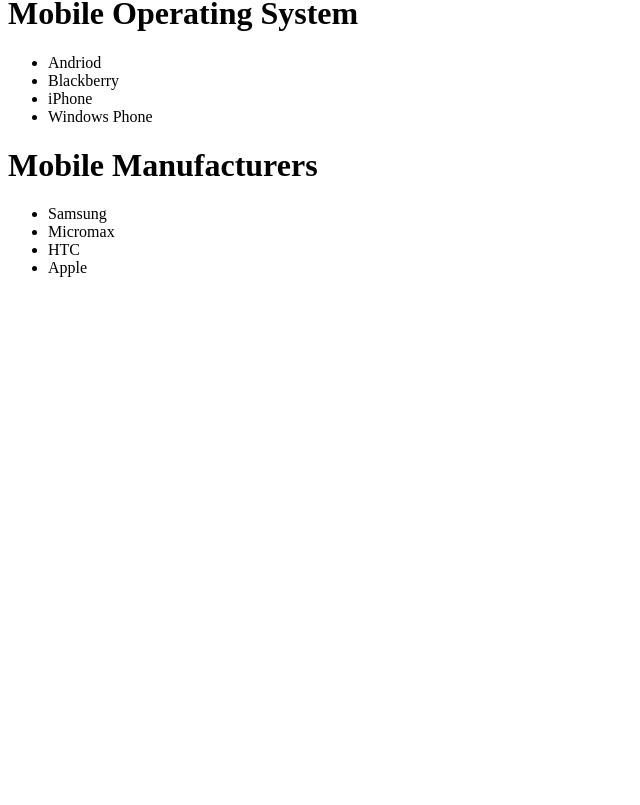
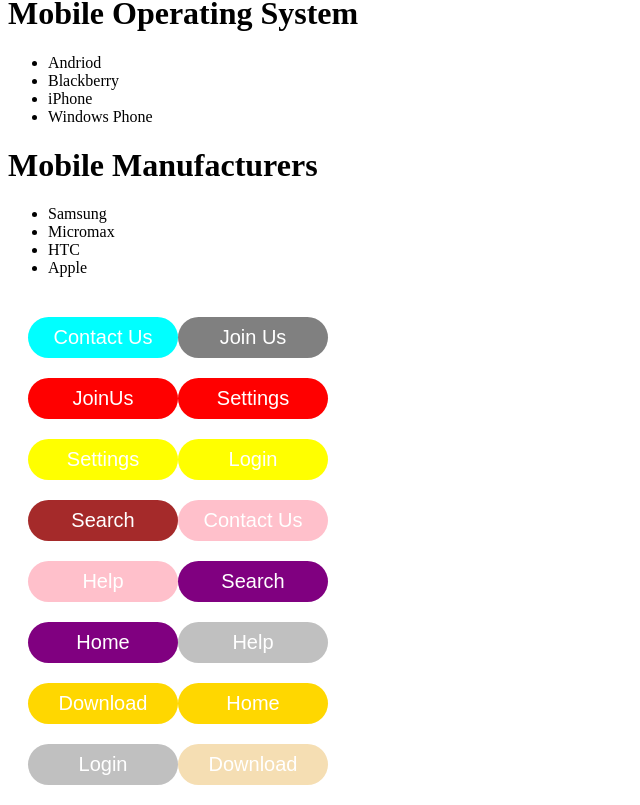
Before and after one commit to swethav08711/React-Assignment, a React (Create React App) app: page / in a window 1280 px wide. Shown: the part 518-1323 px from the top of the page, without its empty margins (0-640 px from the left). Before the commit the page ends 811 px from the top, so only its background shows below. Built offline with nearby package versions, Linux system fonts and the light colour scheme.

Commit message:
assignment2

```diff
--- a/src/App.js
+++ b/src/App.js
@@ -3,6 +3,19 @@
 import { Task } from "./Input/Task"
 import { CssModel } from "./cssModel/CssModel"
 import { Cards } from "./ReactMobileOS/Cards"
+import { ContactUs } from "./Menu/ContactUs"
+import { JoinUs } from "./Menu/JoinUs"
+import { Settings } from "./Menu/Settings"
+import { Search } from "./Menu/Search"
+import { Help } from "./Menu/Help"
+import { Home } from "./Menu/Home"
+import { Download } from "./Menu/Download"
+import { Login } from "./Menu/Login"
+import { Button } from "./Menu2/Button"
+const style1 = {
+  display: "flex",
+  margin: "20px",
+}
 export default function App() {
   return (
     <div>
@@ -10,6 +23,21 @@
       <Task />
       <CssModel />
       <Cards />
+      <div style={style1}>
+        <div>
+          <ContactUs />
+          <JoinUs />
+          <Settings />
+          <Search />
+          <Help />
+          <Home />
+          <Download />
+          <Login />
+        </div>
+        <div>
+          <Button />
+        </div>
+      </div>
     </div>
   )
 }
--- /dev/null
+++ b/src/Menu/ContactUs.jsx
@@ -0,0 +1,13 @@
+import React from "react"
+import styles from "./Menu.module.css"
+
+function ContactUs() {
+  return (
+    <>
+      <button className={styles.button} style={{ backgroundColor: "cyan" }}>
+        Contact Us
+      </button>
+    </>
+  )
+}
+export { ContactUs }
--- /dev/null
+++ b/src/Menu/Download.jsx
@@ -0,0 +1,13 @@
+import React from "react"
+import styles from "./Menu.module.css"
+
+function Download() {
+  return (
+    <>
+      <button className={styles.button} style={{ backgroundColor: "gold" }}>
+        Download
+      </button>
+    </>
+  )
+}
+export { Download }
--- /dev/null
+++ b/src/Menu/Help.jsx
@@ -0,0 +1,13 @@
+import React from "react"
+import styles from "./Menu.module.css"
+
+function Help() {
+  return (
+    <>
+      <button className={styles.button} style={{ backgroundColor: "pink" }}>
+        Help
+      </button>
+    </>
+  )
+}
+export { Help }
--- /dev/null
+++ b/src/Menu/Home.jsx
@@ -0,0 +1,13 @@
+import React from "react"
+import styles from "./Menu.module.css"
+
+function Home() {
+  return (
+    <>
+      <button className={styles.button} style={{ backgroundColor: "Purple" }}>
+        Home
+      </button>
+    </>
+  )
+}
+export { Home }
--- /dev/null
+++ b/src/Menu/JoinUs.jsx
@@ -0,0 +1,13 @@
+import React from "react"
+import styles from "./Menu.module.css"
+
+function JoinUs() {
+  return (
+    <>
+      <button className={styles.button} style={{ backgroundColor: "red" }}>
+        JoinUs
+      </button>
+    </>
+  )
+}
+export { JoinUs }
--- /dev/null
+++ b/src/Menu/Login.jsx
@@ -0,0 +1,13 @@
+import React from "react"
+import styles from "./Menu.module.css"
+
+function Login() {
+  return (
+    <>
+      <button className={styles.button} style={{ backgroundColor: "silver" }}>
+        Login
+      </button>
+    </>
+  )
+}
+export { Login }
--- /dev/null
+++ b/src/Menu/Menu.module.css
@@ -0,0 +1,12 @@
+.button {
+  border-radius: 50px;
+  font-size: 20px;
+  color: white;
+  width: 150px;
+  padding: 9px 0px;
+  border: none;
+  display: flex;
+
+  margin-top: 20px;
+  justify-content: center;
+}
--- /dev/null
+++ b/src/Menu/Search.jsx
@@ -0,0 +1,13 @@
+import React from "react"
+import styles from "./Menu.module.css"
+
+function Search() {
+  return (
+    <>
+      <button className={styles.button} style={{ backgroundColor: "brown" }}>
+        Search
+      </button>
+    </>
+  )
+}
+export { Search }
--- /dev/null
+++ b/src/Menu/Settings.jsx
@@ -0,0 +1,13 @@
+import React from "react"
+import styles from "./Menu.module.css"
+
+function Settings() {
+  return (
+    <>
+      <button className={styles.button} style={{ backgroundColor: "yellow" }}>
+        Settings
+      </button>
+    </>
+  )
+}
+export { Settings }
--- /dev/null
+++ b/src/Menu2/Button.jsx
@@ -0,0 +1,17 @@
+import React from "react"
+import { MenuCard } from "./MenueCard"
+function Button() {
+  return (
+    <>
+      <MenuCard type="1" title="Join Us" />
+      <MenuCard type="2" title="Settings" />
+      <MenuCard type="3" title="Login" />
+      <MenuCard type="4" title="Contact Us" />
+      <MenuCard type="5" title="Search" />
+      <MenuCard type="6" title="Help" />
+      <MenuCard type="7" title="Home" />
+      <MenuCard type="8" title="Download" />
+    </>
+  )
+}
+export { Button }
--- /dev/null
+++ b/src/Menu2/MenueCard.jsx
@@ -0,0 +1,61 @@
+import React from "react"
+
+const getStyleForType = type => {
+  switch (type) {
+    case "1":
+      return {
+        background: "grey",
+      }
+    case "2":
+      return {
+        background: "red",
+      }
+    case "3":
+      return {
+        background: "yellow",
+      }
+    case "4":
+      return {
+        background: "pink",
+      }
+    case "5":
+      return {
+        background: "purple",
+      }
+    case "6":
+      return {
+        background: "silver",
+      }
+    case "7":
+      return {
+        background: "gold",
+      }
+    case "8":
+      return {
+        background: "wheat",
+      }
+    default:
+      return {}
+  }
+}
+function MenuCard(props) {
+  const { title, type } = props
+  const style1 = {
+    borderRadius: "50px",
+    fontSize: "20px",
+    color: "white",
+    width: "150px",
+    padding: "9px 0px",
+    border: "none",
+    display: "flex",
+    marginTop: "20px",
+    justifyContent: "center",
+  }
+  const style2 = getStyleForType(type)
+  return (
+    <>
+      <button style={{ ...style1, ...style2 }}>{title}</button>
+    </>
+  )
+}
+export { MenuCard }
```
